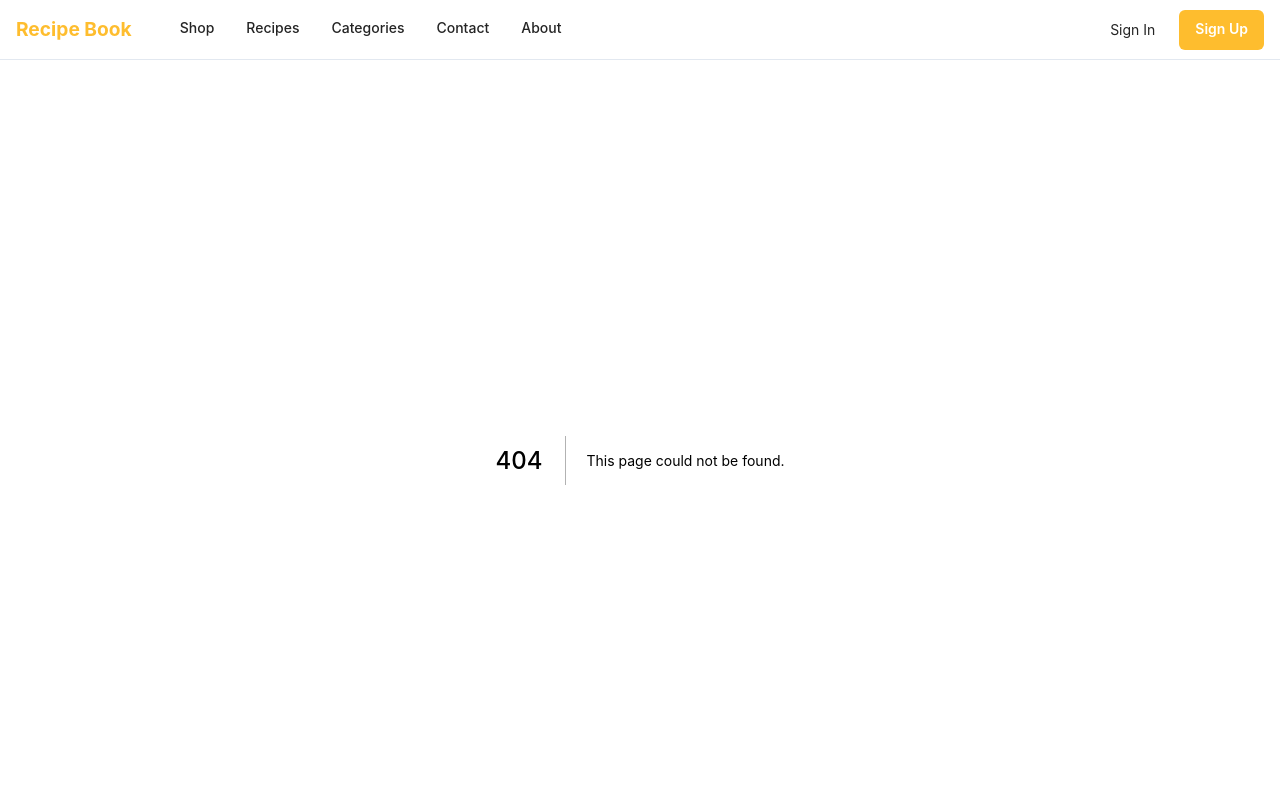
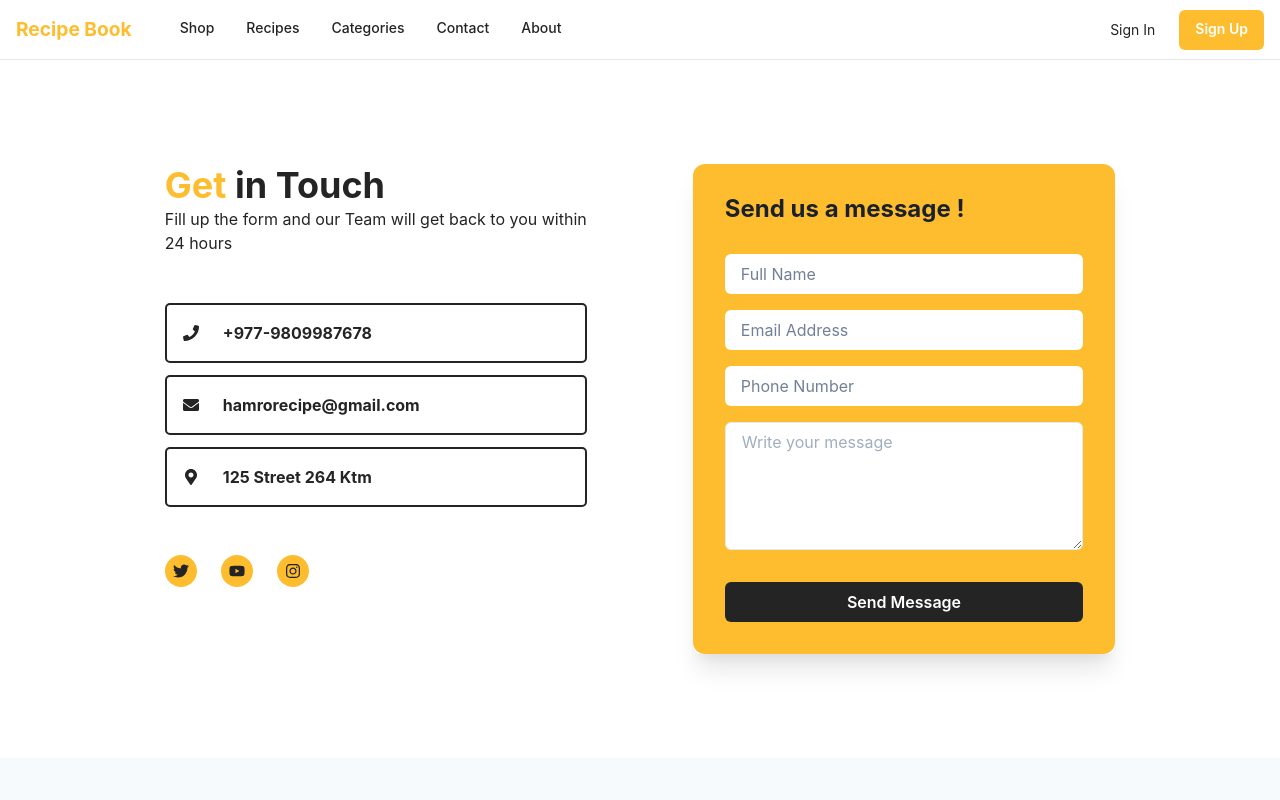
Before and after one commit to surojcodes/recipe, a Next.js app: page /contact in a window 1280 px wide. Before the commit this address had no page. Shown: the top 800 px of the page. Built offline with nearby package versions, Linux system fonts and the light colour scheme.

Commit message:
Contact Page Add

```diff
--- a/components/Navbar.tsx
+++ b/components/Navbar.tsx
@@ -311,7 +311,7 @@ const NAV_ITEMS: Array<NavItem> = [
 	},
 	{
 		label: 'Contact',
-		href: '#',
+		href: '/contact',
 	},
 	{
 		label: 'About',
--- /dev/null
+++ b/pages/contact.tsx
@@ -0,0 +1,217 @@
+import { Container, Box, Text, Flex, Heading, Stack } from '@chakra-ui/layout'
+import {
+	chakra,
+	VisuallyHidden,
+	useColorModeValue,
+	Input,
+	Button,
+	Textarea,
+} from '@chakra-ui/react'
+import { whiten } from '@chakra-ui/theme-tools'
+import { ReactNode } from 'react'
+import {
+	FaInstagram,
+	FaTwitter,
+	FaYoutube,
+	FaPhone,
+	FaEnvelope,
+	FaMapMarkerAlt,
+} from 'react-icons/fa'
+
+const SocialButton = ({
+	children,
+	label,
+	href,
+}: {
+	children: ReactNode
+	label: string
+	href: string
+}) => {
+	return (
+		<chakra.button
+			bg='#FEBD2E'
+			rounded={'full'}
+			w={8}
+			h={8}
+			cursor={'pointer'}
+			as={'a'}
+			href={href}
+			display={'inline-flex'}
+			alignItems={'center'}
+			justifyContent={'center'}
+			transition={'background 0.3s ease'}
+			_hover={{
+				bg: useColorModeValue('blackAlpha.200', 'whiteAlpha.200'),
+			}}
+		>
+			<VisuallyHidden>{label}</VisuallyHidden>
+			{children}
+		</chakra.button>
+	)
+}
+
+const contact = () => {
+	return (
+		<Container maxW={'6xl'} my={'2rem'}>
+			<Box minH={'65vh'} py={4}>
+				<Flex
+					justifyContent='space-around'
+					wrap='wrap'
+					// alignItems='center'
+					direction={{ base: 'column-reverse', md: 'row' }}
+					mx={'2rem'}
+				>
+					<Box flexBasis='40%' color='#242424' my={'7vh'}>
+						<Heading fontSize={'4xl'}>
+							{' '}
+							<Text as='span' color='#FEBD2E'>
+								Get{' '}
+							</Text>
+							in Touch
+						</Heading>
+						<Text>
+							Fill up the form and our Team will get back to you within 24 hours
+						</Text>
+						<Box mt={'3rem'}>
+							<Stack
+								direction={'row'}
+								spacing={6}
+								alignItems='center'
+								p={4}
+								border='2px solid #242424'
+								borderRadius={5}
+								my={3}
+								fontWeight='bold'
+								_hover={{
+									boxShadow: '2px 2px 6px #242424',
+								}}
+							>
+								<FaPhone />
+								<Text>+977-9809987678</Text>
+							</Stack>
+							<Stack
+								direction={'row'}
+								spacing={6}
+								alignItems='center'
+								p={4}
+								border='2px solid #242424'
+								borderRadius={5}
+								fontWeight='bold'
+								my={3}
+								_hover={{
+									boxShadow: '2px 2px 10px #242424',
+								}}
+							>
+								<FaEnvelope />
+								<Text>hamrorecipe@gmail.com</Text>
+							</Stack>
+							<Stack
+								direction={'row'}
+								spacing={6}
+								alignItems='center'
+								p={4}
+								border='2px solid #242424'
+								borderRadius={5}
+								fontWeight='bold'
+								my={3}
+								_hover={{
+									boxShadow: '2px 2px 10px #242424',
+								}}
+							>
+								<FaMapMarkerAlt />
+								<Text>125 Street 264 Ktm</Text>
+							</Stack>
+						</Box>
+						<Stack direction={'row'} spacing={6} mt={'3rem'}>
+							<SocialButton label={'Twitter'} href={'#'}>
+								<FaTwitter />
+							</SocialButton>
+							<SocialButton label={'YouTube'} href={'#'}>
+								<FaYoutube />
+							</SocialButton>
+							<SocialButton label={'Instagram'} href={'#'}>
+								<FaInstagram />
+							</SocialButton>
+						</Stack>
+					</Box>
+					<Box
+						flexBasis={{ sm: '90%', md: '50%', lg: '40%' }}
+						my={{ base: '2vh', md: '7vh' }}
+						boxShadow={'xl'}
+						rounded={'lg'}
+					>
+						<Stack
+							bg={'#FEBD2E'}
+							rounded={'xl'}
+							p={{ base: 4, sm: 6, md: 8 }}
+							spacing={{ base: 8 }}
+							minH='51vh'
+							width='100%'
+						>
+							<Stack spacing={4}>
+								<Heading
+									color={'gray.800'}
+									lineHeight={1.1}
+									fontSize={{ base: 'xl', sm: '2xl', md: '3 xl' }}
+								>
+									Send us a message !
+								</Heading>
+							</Stack>
+							<Box as={'form'} mt={10}>
+								<Stack spacing={4}>
+									<Input
+										placeholder='Full Name'
+										color={'gray.500'}
+										border={0}
+										bg='white'
+										_placeholder={{
+											color: 'gray.500',
+										}}
+									/>
+									<Input
+										placeholder='Email Address'
+										color={'gray.500'}
+										bg='white'
+										border={0}
+										_placeholder={{
+											color: 'gray.500',
+										}}
+									/>
+									<Input
+										placeholder='Phone Number'
+										color={'gray.500'}
+										bg='white'
+										border={0}
+										_placeholder={{
+											color: 'gray.500',
+										}}
+									/>
+
+									<Textarea
+										placeholder='Write your message'
+										bg='white'
+										rows={5}
+									/>
+								</Stack>
+								<Button
+									fontFamily={'heading'}
+									mt={8}
+									w={'full'}
+									bg='#242424'
+									color='white'
+									_hover={{
+										boxShadow: 'xl',
+									}}
+								>
+									Send Message
+								</Button>
+							</Box>
+						</Stack>
+					</Box>
+				</Flex>
+			</Box>
+		</Container>
+	)
+}
+
+export default contact
```
